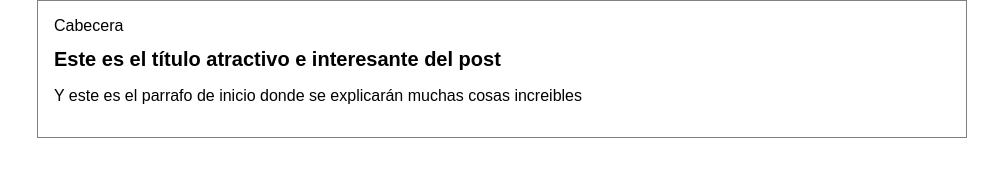
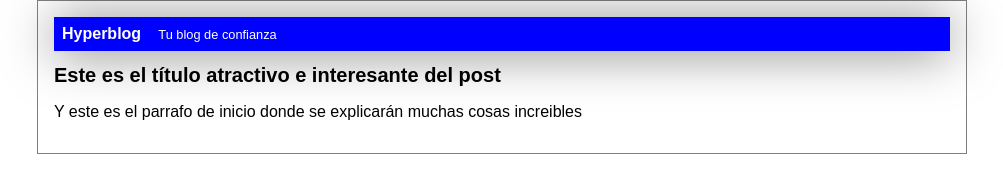
Before and after one commit to chrisWO92/git_github, a plain HTML site: page index.html in a window 1280 px wide. Shown: the whole page, without its empty margins (138-1141 px from the left). Drawn offline with Linux system fonts and the light colour scheme.

Commit message:
finalizada la cabecera con diseño azul

```diff
--- a/index.html
+++ b/index.html
@@ -9,7 +9,12 @@
 </head>
 <body>
     <div id="container">
-        <div id="cabecera">Cabecera</div>
+        <div id="cabecera">
+            Hyperblog
+            <span id="tagline">
+                Tu blog de confianza
+            </span>
+        </div>
         <div id="post">
             <h1>Este es el título atractivo e interesante del post</h1>
             <p>Y este es el parrafo de inicio donde se explicarán muchas cosas increibles</p>
--- a/style.css
+++ b/style.css
@@ -17,3 +17,18 @@ body {
 #container h1 {
     font-size: 20px;
 }
+
+#cabecera {
+    background: blue;
+    box-shadow: 0px 2px 50px 0px rgba(0, 0, 0, 0.5);
+    color: white;
+    margin: 0;
+    padding: 0.5em;
+    font-weight: bold;
+}
+
+#tagline {
+    padding: 0 0 0 1em;
+    font-weight: normal;
+    font-size: 0.8em;
+}
```
